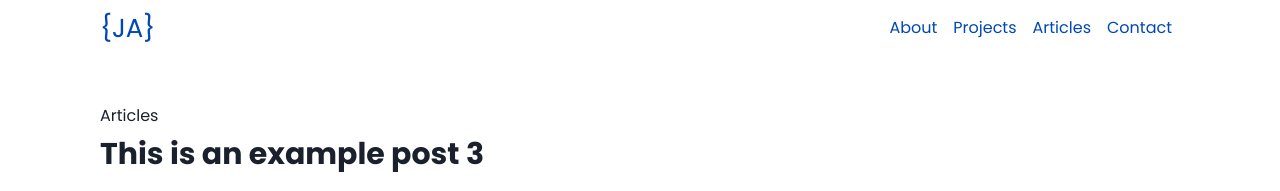
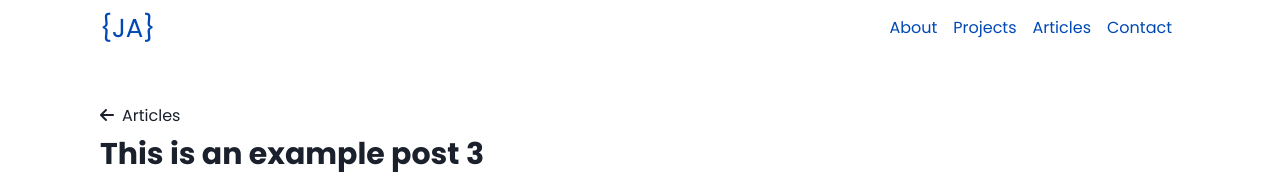
Before and after one commit to Jeffrey-A/portfolio-template, a Next.js app: page /articles/example-3 in a window 1280 px wide. Shown: the top 191 px of the page. Built offline with nearby package versions, Linux system fonts and the light colour scheme.

Commit message:
feat(articles): add back icon

```diff
--- a/pages/articles/[slug].js
+++ b/pages/articles/[slug].js
@@ -19,6 +19,7 @@ export default function Post({ frontmatter, content }) {
       <div className="container py-5">
         <div className="pb-2">
           <Link href='/articles'>
+          <i class="fa fa-arrow-left me-2" aria-hidden="true"></i>
             <span>Articles</span>
           </Link>
         </div>
```
